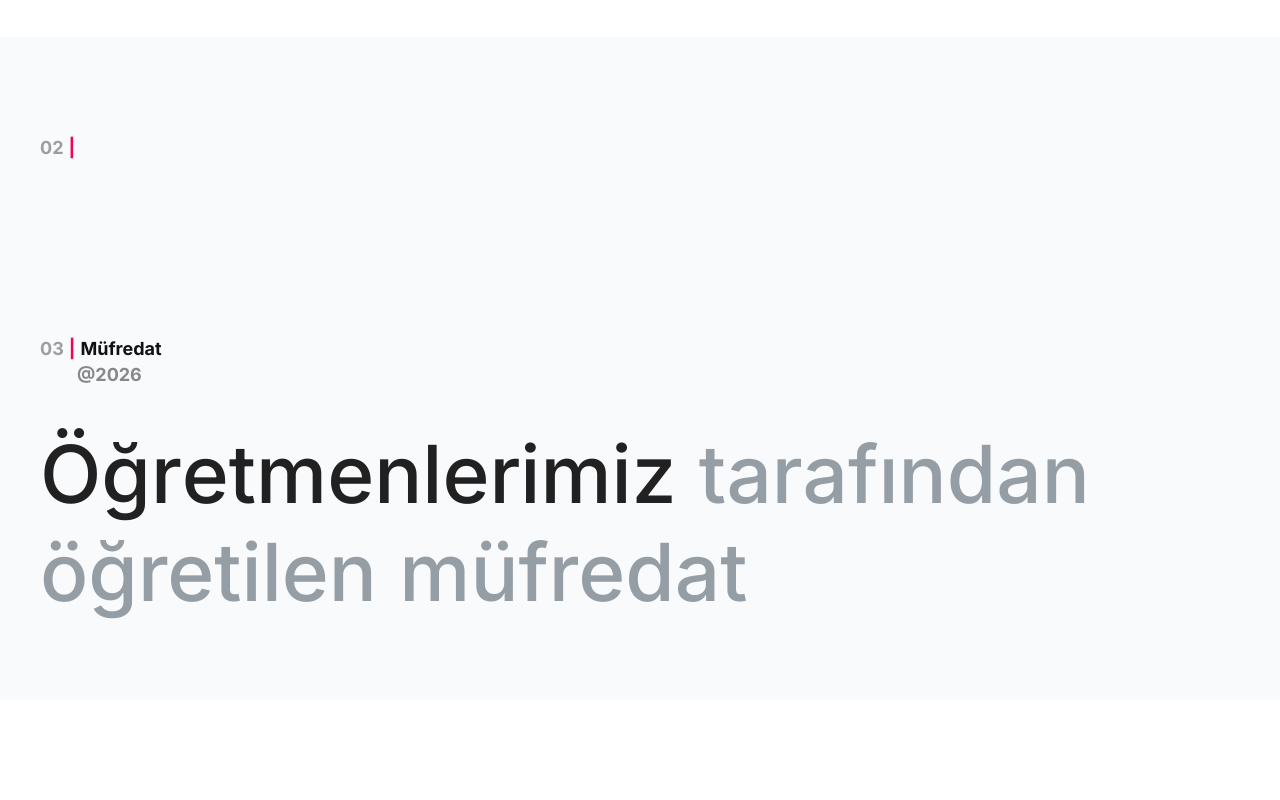
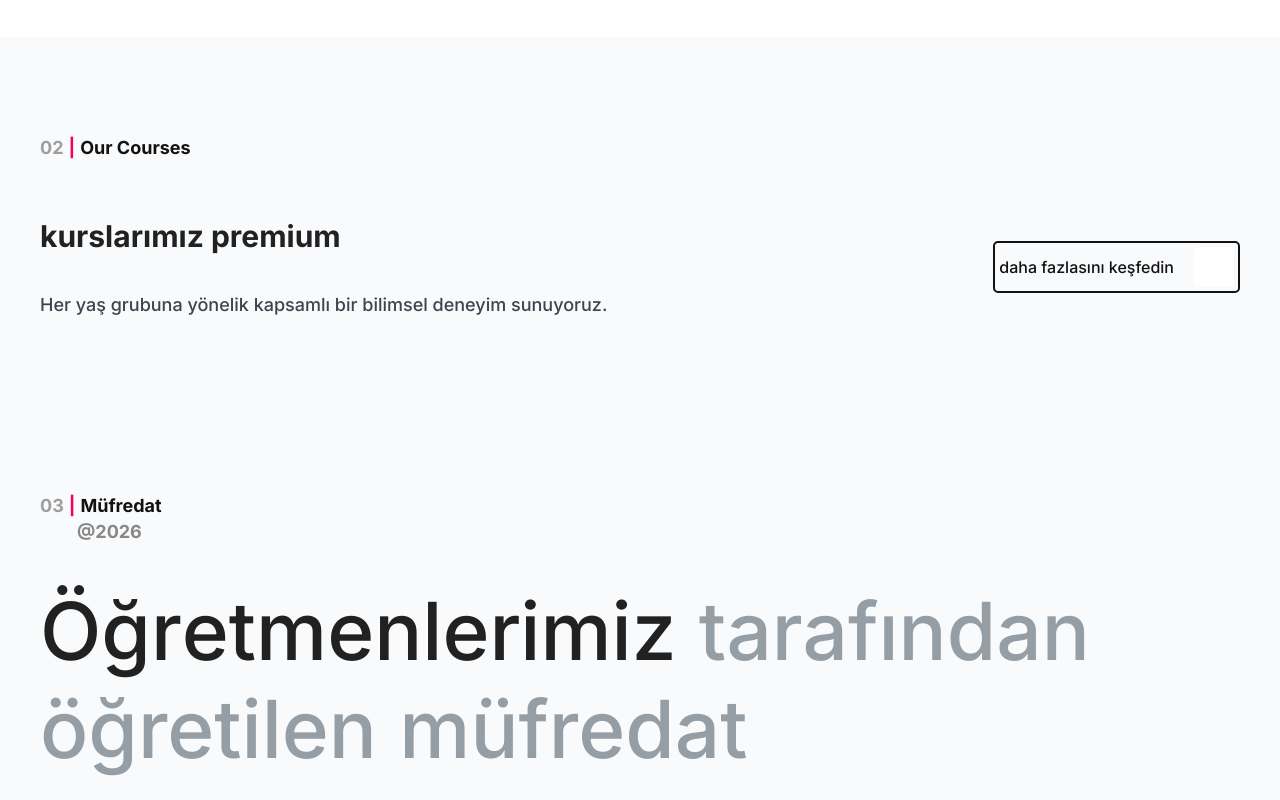
Before and after one commit to a00ae/Ceylan-Academic, a React (Vite) app: page / in a window 1280 px wide. Shown: the part 1780-2580 px from the top of the page. Built offline with nearby package versions, Linux system fonts and the light colour scheme.

Commit message:
new section

```diff
--- a/src/components/layout/Main/section-3/Our-courses.module.scss
+++ b/src/components/layout/Main/section-3/Our-courses.module.scss
@@ -3,7 +3,26 @@
 .our-courses {
     @include v.container-padding-box;
     &_container {
-        @include v.flex-column(md);
+        @include v.flex-column(lg);
+
+    }
+    &_title-box {
+        @include v.flex-row(space-between, center, md);
+        .right {
+            @include v.flex-column(md);
+            :global(.box__title) {
+                align-items: self-start;
+                h2 {
+                    @include v.typography-style(lg, bold);
+                }
+            }
+            p {
+                @include v.typography-style(sm, main, border-color);
+            }
+        }
+        .left {
+
+        }
 
     }
 }
--- a/src/components/layout/Main/section-3/OurCourses.tsx
+++ b/src/components/layout/Main/section-3/OurCourses.tsx
@@ -2,18 +2,22 @@ import Box from "@/components/ui/Card/Box-Heading/Box";
 import styles from "./Our-courses.module.scss";
 import { pageData } from "@/components/ui/Card/Box-Heading/dataBox";
 import Heading from "@/components/ui/Card/Box-Heading/Heading";
+import Button from "@/components/ui/Button/Button";
 
 const OurCourses = () => {
   const { ourCourses } = pageData;
   return (
     <section className={styles["our-courses"]}>
-      <div className={styles["our-coursrs_container"]}>
+      <div className={styles["our-courses_container"]}>
         <Box {...ourCourses} />
 
-        <div className={styles["our-coursrs_title_box"]}>
+        <div className={styles["our-courses_title-box"]}>
           <div className={styles["right"]}>
             <Heading {...ourCourses} />
-            <p></p>
+            <p>Her yaş grubuna yönelik kapsamlı bir bilimsel deneyim sunuyoruz.</p>
+          </div>
+          <div className={styles["left"]}>
+          <Button variant="outline" children="daha fazlasını keşfedin" arrow/>
           </div>
         </div>
       </div>
--- a/src/components/ui/Card/Box-Heading/box.scss
+++ b/src/components/ui/Card/Box-Heading/box.scss
@@ -5,6 +5,7 @@
     font-size: var(--font-size-sm);
     font-weight: var(--font-weight-bold);
     @include v.flex-row(flex-start, center, xxs);
+    text-transform: capitalize;
 
     // تنظيم العناصر بشكل عمودي واضح
     span[data-number] {
--- a/src/components/ui/Card/Box-Heading/dataBox.ts
+++ b/src/components/ui/Card/Box-Heading/dataBox.ts
@@ -34,9 +34,9 @@ export const pageData: FullPageDataType = {
 
   ourCourses: {
     id: 2,
-    title: "",
+    title: "our courses",
     desc: "",
-    heading: "",
+    heading: "kurslarımız premium",
   },
   curriculum: {
     id: 3,
--- a/src/styles/_variables.scss
+++ b/src/styles/_variables.scss
@@ -24,12 +24,12 @@
   --btn-color-hover: #c51162;
 
   // Font Sizes (Converted to rem for better Accessibility)
-  --font-size-xxl: 5rem;     // 80px
-  --font-size-xl: 2.5rem;    // 40px
-  --font-size-lg: 1.875rem;  // 30px
-  --font-size-md: 1.5rem;    // 24px
-  --font-size-sm: 1.125rem;  // 18px
-  --font-size-xs: 1rem;      // 16px
+  --font-size-xxl: 5rem; // 80px
+  --font-size-xl: 2.5rem; // 40px
+  --font-size-lg: 1.875rem; // 30px
+  --font-size-md: 1.5rem; // 24px
+  --font-size-sm: 1.125rem; // 18px
+  --font-size-xs: 1rem; // 16px
   --font-size-xxs: 0.875rem; // 14px
 
   --font-weight-bold: 700;
@@ -58,8 +58,9 @@
   // Shadows & Transitions
   --box-shadow-btn: 0 0 0 0 #000;
   --box-shadow-main: 0 1px 1px 0 rgb(255 255 255 / 5%);
-  --box-shadow-header: 0 1px 10px -5px rgb(50 52 52 / 0%), 0 2px 44px -5px rgb(99 68 68 / 17%);
-  --transition-main: 0.3s ;
+  --box-shadow-header:
+    0 1px 10px -5px rgb(50 52 52 / 0%), 0 2px 44px -5px rgb(99 68 68 / 17%);
+  --transition-main: 0.3s;
   --transition-lg: 0.5s;
 }
 
@@ -109,10 +110,12 @@ $width-xxl: 1400px;
 }
 
 // Typography Mixins
-@mixin typography-style($size, $weight, $color) {
+@mixin typography-style($size, $weight, $color: text-color) {
   font-size: var(--font-size-#{$size});
   font-weight: var(--font-weight-#{$weight});
-  color: var(--#{$color});
+  @if $color != null {
+    color: var(--#{$color});
+  }
 }
 
 // كود الـ Grid الاحترافي والمستجيب
@@ -122,6 +125,9 @@ $width-xxl: 1400px;
   gap: var(--space-sm);
 
   @media (max-width: $width-xxl) {
-    grid-template-columns: repeat(auto-fill, minmax(500px, 1fr)); // 300px أكثر واقعية للكروت من 500px
+    grid-template-columns: repeat(
+      auto-fill,
+      minmax(500px, 1fr)
+    ); // 300px أكثر واقعية للكروت من 500px
   }
 }
```
